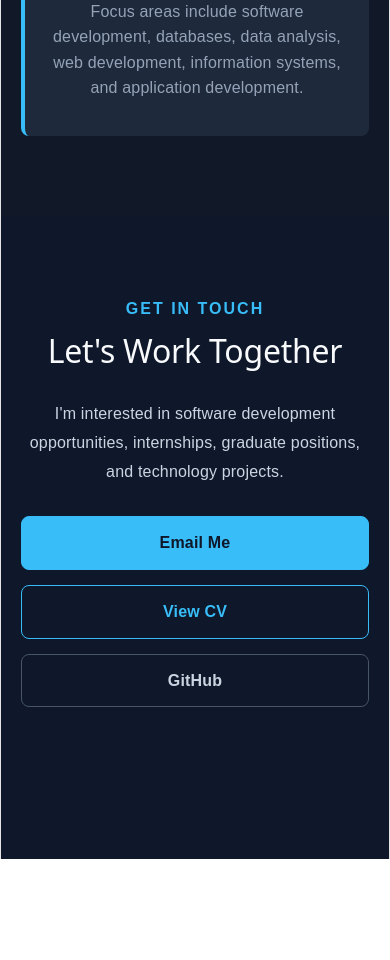
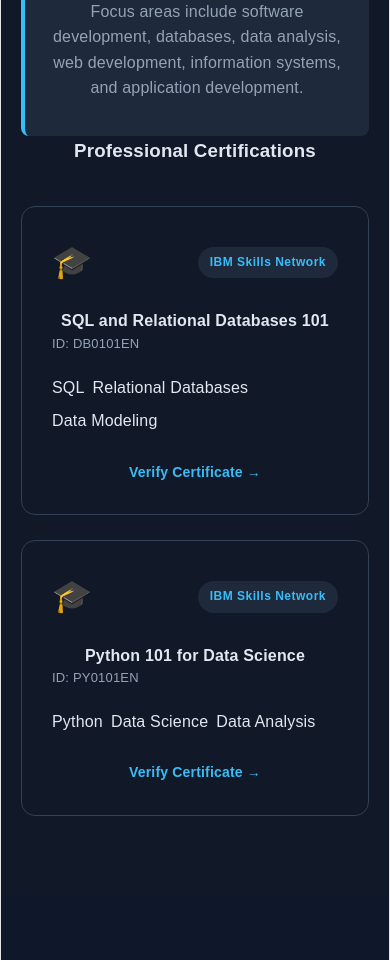
Before and after one commit to mxolisi78/my-portfolio, a React (Vite) app: page / in a window 390 px wide. Shown: the part 11040-12000 px from the top of the page. Before the commit the page ends 11899 px from the top, so only its background shows below. Built offline with nearby package versions, Linux system fonts and the light colour scheme.

Commit message:
Update Education section with IBM Skills Network certifications
- Added SQL and Relational Databases 101 (IBM)
- Added Python 101 for Data Science (IBM)
- Improved Education section styling
- Added 2-column certification grid
- Included verification links for each certificate

```diff
--- a/src/App.css
+++ b/src/App.css
@@ -1053,4 +1053,125 @@ a {
     padding: 25px 20px;
     font-size: 13px;
   }
+
+  /* ==================== CERTIFICATIONS ==================== */
+
+.certifications-section {
+  background: #0f172a;
 }
+
+.certifications-grid {
+  display: grid;
+  grid-template-columns: repeat(2, 1fr);
+  gap: 25px;
+  margin-top: 40px;
+}
+
+.certification-card {
+  background: #111827;
+  border: 1px solid #334155;
+  border-radius: 14px;
+  padding: 30px;
+  transition: all 0.3s ease;
+  position: relative;
+  overflow: hidden;
+}
+
+.certification-card::before {
+  content: "";
+  position: absolute;
+  top: 0;
+  left: 0;
+  width: 100%;
+  height: 3px;
+  background: linear-gradient(90deg, #38bdf8, #7dd3fc);
+  transform: scaleX(0);
+  transform-origin: left;
+  transition: transform 0.3s ease;
+}
+
+.certification-card:hover::before {
+  transform: scaleX(1);
+}
+
+.certification-card:hover {
+  transform: translateY(-6px);
+  border-color: #38bdf8;
+  box-shadow: 0 15px 35px rgba(0, 0, 0, 0.25);
+}
+
+.certification-header {
+  display: flex;
+  align-items: center;
+  justify-content: space-between;
+  margin-bottom: 20px;
+}
+
+.certification-icon {
+  font-size: 32px;
+}
+
+.certification-issuer {
+  background: #1e293b;
+  color: #38bdf8;
+  padding: 6px 12px;
+  border-radius: 20px;
+  font-size: 12px;
+  font-weight: bold;
+  letter-spacing: 0.5px;
+}
+
+.certification-card h3 {
+  color: #f8fafc;
+  font-size: 20px;
+  margin-bottom: 15px;
+  line-height: 1.3;
+}
+
+.certification-meta {
+  display: flex;
+  flex-wrap: wrap;
+  gap: 15px;
+  margin-bottom: 20px;
+  font-size: 13px;
+  color: #94a3b8;
+}
+
+.certification-skills {
+  display: flex;
+  flex-wrap: wrap;
+  gap: 8px;
+  margin-bottom: 25px;
+}
+
+.certification-skills .skill-tag {
+  background: #0f172a;
+  border: 1px solid #334155;
+  color: #38bdf8;
+  padding: 5px 10px;
+  border-radius: 5px;
+  font-size: 12px;
+}
+
+.certification-link {
+  display: inline-flex;
+  align-items: center;
+  gap: 6px;
+  color: #38bdf8;
+  font-weight: bold;
+  font-size: 14px;
+  transition: all 0.3s ease;
+}
+
+.certification-link:hover {
+  color: #7dd3fc;
+  transform: translateX(5px);
+}
+
+@media (max-width: 650px) {
+  .certifications-grid {
+    grid-template-columns: 1fr;
+  }
+}
+
+}
--- a/src/components/Education.jsx
+++ b/src/components/Education.jsx
@@ -3,22 +3,84 @@
 import React from 'react';
 
 const Education = () => {
+  const certifications = [
+    {
+      id: 1,
+      title: "SQL and Relational Databases 101",
+      issuer: "IBM Skills Network",
+      credentialId: "DB0101EN",
+      verifyUrl: "https://courses.cognitiveclass.ai/certificates/622aeea527c84fa1bf57cf19149f5227",
+      skills: ["SQL", "Relational Databases", "Data Modeling"]
+    },
+    {
+      id: 2,
+      title: "Python 101 for Data Science",
+      issuer: "IBM Skills Network",
+      credentialId: "PY0101EN",
+      verifyUrl: "https://courses.cognitiveclass.ai/certificates/21b0b8cac2394b1784b34fac392c169",
+      skills: ["Python", "Data Science", "Data Analysis"]
+    }
+  ];
+
   return (
     <section id="education" className="section education-section">
       <div className="container">
         <div data-aos="fade-up">
-          <p className="section-label">EDUCATION</p>
+          <p className="section-label">EDUCATION & CERTIFICATIONS</p>
           <h2>My Education</h2>
         </div>
 
+        {/* University Education */}
         <div className="education-card" data-aos="fade-up" data-aos-delay="100">
           <h3>Diploma in ICT Applications Development</h3>
-          <p>Sol Plaatje University</p>
+          <p className="institution">Sol Plaatje University</p>
           <p>
             Focus areas include software development, databases,
             data analysis, web development, information systems,
             and application development.
           </p>
+        </div>
+
+        {/* Certifications */}
+        <div className="certifications-wrapper" data-aos="fade-up" data-aos-delay="200">
+          <h3 className="certifications-title">Professional Certifications</h3>
+
+          <div className="certifications-grid">
+            {certifications.map((cert, index) => (
+              <div
+                key={cert.id}
+                className="certification-card"
+                data-aos="fade-up"
+                data-aos-delay={300 + index * 100}
+              >
+                <div className="certification-header">
+                  <span className="certification-icon">🎓</span>
+                  <span className="certification-issuer">{cert.issuer}</span>
+                </div>
+
+                <h4>{cert.title}</h4>
+
+                <div className="certification-meta">
+                  <span className="cert-id">ID: {cert.credentialId}</span>
+                </div>
+
+                <div className="certification-skills">
+                  {cert.skills.map((skill, idx) => (
+                    <span key={idx} className="cert-skill-tag">{skill}</span>
+                  ))}
+                </div>
+
+                <a
+                  href={cert.verifyUrl}
+                  target="_blank"
+                  rel="noopener noreferrer"
+                  className="certification-link"
+                >
+                  Verify Certificate →
+                </a>
+              </div>
+            ))}
+          </div>
         </div>
       </div>
     </section>
```
